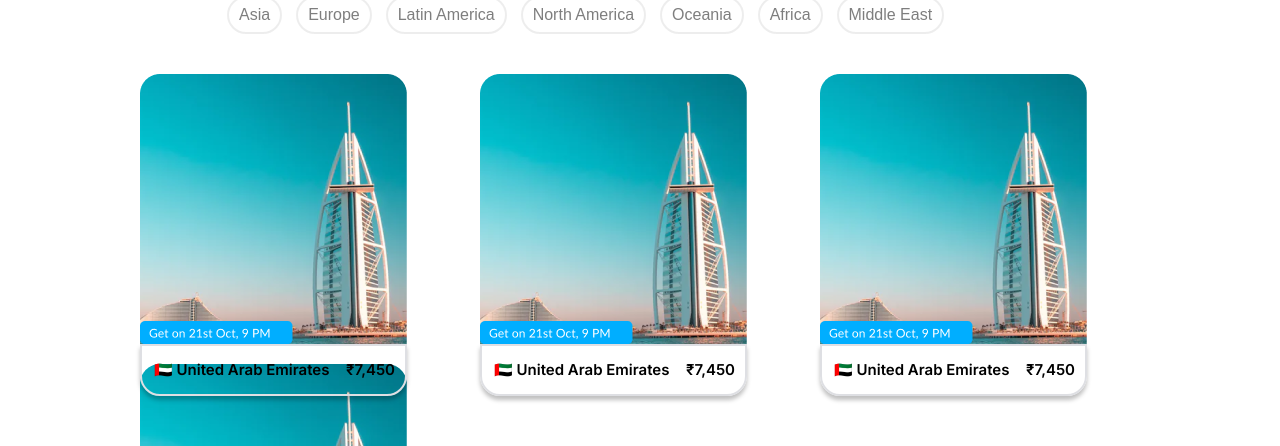
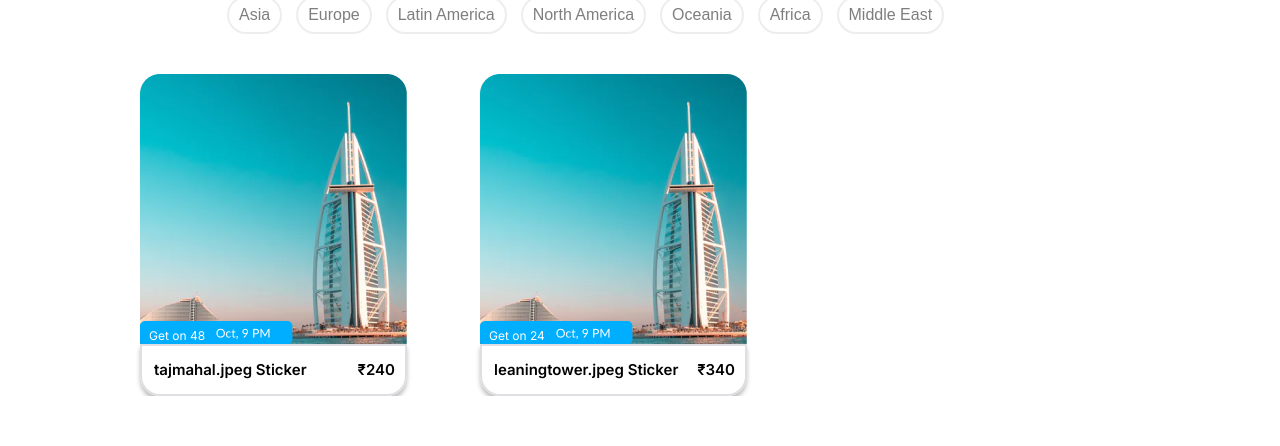
Before and after one commit to Zirectly44/visamate-frontend, a Next.js app: page / in a window 1280 px wide. Shown: the part 482-928 px from the top of the page. After the commit the page ends 878 px from the top, so only its background shows below. Built offline with nearby package versions, Linux system fonts and the light colour scheme.

Commit message:
Feat : Added import support in cards.

```diff
--- a/app/_tourist.tsx
+++ b/app/_tourist.tsx
@@ -1,9 +1,27 @@
+"use client;";
+
 import CountryCard from "@/components/UI/CountryCard/CountryCard";
 import s from "./_tourist.module.css";
 import Image from "next/image";
 import heroImg from "@/images/heroimg.png";
+import { useState, useEffect } from "react";
+import touristdata from "./touristdata.json";
 
 export default function Tourist() {
+  // const [data, setData] = useState([]);
+  // console.log(touristdata)
+
+  // useEffect(() => {
+  //   const fetchData = async () => {
+  //     // const response = await fetch('./data.json'); // Fetch the JSON file from the public directory
+  //     // const jsonData = await response.json();
+  //     // setData();
+  //     console.log(data);
+  //   };
+
+  //   fetchData();
+  // }, []); // Empty dependency array ensures the effect runs once after the initial render
+
   return (
     <div>
       <div className={s.imgContainer}>
@@ -21,10 +39,20 @@ export default function Tourist() {
           <button>Middle East</button>
         </div>
         <div className={s.CountryCardGrid}>
+          {/* <CountryCard />
           <CountryCard />
           <CountryCard />
-          <CountryCard />
-          <CountryCard />
+          <CountryCard /> */}
+          {touristdata.data.map((item) => (
+            <CountryCard
+              key={item.id}
+              processingTime={item.attributes.ProcessingTime}
+              imageUrl={item.attributes.cardBanner.data.attributes.url}
+              countryName={item.attributes.visaType}
+              countryFlag={item.attributes.cardBanner.data.attributes.name}
+              price={item.attributes.price}
+            />
+          ))}
         </div>
       </div>
     </div>
--- /dev/null
+++ b/app/touristdata.json
@@ -0,0 +1,158 @@
+{
+    "data": [
+        {
+            "id": 1,
+            "attributes": {
+                "createdAt": "2023-10-31T06:12:14.994Z",
+                "updatedAt": "2023-11-01T07:48:47.316Z",
+                "publishedAt": "2023-10-31T06:12:18.606Z",
+                "ProcessingTime": 48,
+                "price": 240,
+                "validity": 80,
+                "visaType": "Sticker",
+                "Details": "This is visa for agra",
+                "Continent": "Asia",
+                "cardBanner": {
+                    "data": {
+                        "id": 3,
+                        "attributes": {
+                            "name": "tajmahal.jpeg",
+                            "alternativeText": null,
+                            "caption": null,
+                            "width": 284,
+                            "height": 177,
+                            "formats": {
+                                "thumbnail": {
+                                    "name": "thumbnail_tajmahal.jpeg",
+                                    "hash": "thumbnail_tajmahal_553d6c458f",
+                                    "ext": ".jpeg",
+                                    "mime": "image/jpeg",
+                                    "path": null,
+                                    "width": 245,
+                                    "height": 153,
+                                    "size": 9.22,
+                                    "url": "/uploads/thumbnail_tajmahal_553d6c458f.jpeg"
+                                }
+                            },
+                            "hash": "tajmahal_553d6c458f",
+                            "ext": ".jpeg",
+                            "mime": "image/jpeg",
+                            "size": 8.19,
+                            "url": "/uploads/tajmahal_553d6c458f.jpeg",
+                            "previewUrl": null,
+                            "provider": "local",
+                            "provider_metadata": null,
+                            "createdAt": "2023-10-31T06:10:31.628Z",
+                            "updatedAt": "2023-10-31T06:11:28.758Z"
+                        }
+                    }
+                },
+                "faqs": {
+                    "data": [
+                        {
+                            "id": 1,
+                            "attributes": {
+                                "question": "What's the process of verification.",
+                                "answer": "It will be done by us.",
+                                "createdAt": "2023-10-31T12:44:35.365Z",
+                                "updatedAt": "2023-10-31T12:44:40.405Z",
+                                "publishedAt": "2023-10-31T12:44:40.402Z"
+                            }
+                        },
+                        {
+                            "id": 2,
+                            "attributes": {
+                                "question": "some random question",
+                                "answer": "some random answer",
+                                "createdAt": "2023-10-31T12:47:06.890Z",
+                                "updatedAt": "2023-10-31T12:47:11.218Z",
+                                "publishedAt": "2023-10-31T12:47:11.216Z"
+                            }
+                        }
+                    ]
+                }
+            }
+        },
+        {
+            "id": 2,
+            "attributes": {
+                "createdAt": "2023-10-31T06:13:25.548Z",
+                "updatedAt": "2023-10-31T12:56:20.671Z",
+                "publishedAt": "2023-10-31T06:13:27.935Z",
+                "ProcessingTime": 24,
+                "price": 340,
+                "validity": 75,
+                "visaType": "Sticker",
+                "Details": "This is visa for xyz.",
+                "Continent": "South-America",
+                "cardBanner": {
+                    "data": {
+                        "id": 2,
+                        "attributes": {
+                            "name": "leaningtower.jpeg",
+                            "alternativeText": null,
+                            "caption": null,
+                            "width": 259,
+                            "height": 194,
+                            "formats": {
+                                "thumbnail": {
+                                    "name": "thumbnail_leaningtower.jpeg",
+                                    "hash": "thumbnail_leaningtower_4d44a7d58d",
+                                    "ext": ".jpeg",
+                                    "mime": "image/jpeg",
+                                    "path": null,
+                                    "width": 208,
+                                    "height": 156,
+                                    "size": 8.65,
+                                    "url": "/uploads/thumbnail_leaningtower_4d44a7d58d.jpeg"
+                                }
+                            },
+                            "hash": "leaningtower_4d44a7d58d",
+                            "ext": ".jpeg",
+                            "mime": "image/jpeg",
+                            "size": 10.57,
+                            "url": "/uploads/leaningtower_4d44a7d58d.jpeg",
+                            "previewUrl": null,
+                            "provider": "local",
+                            "provider_metadata": null,
+                            "createdAt": "2023-10-31T06:10:31.625Z",
+                            "updatedAt": "2023-10-31T06:12:40.184Z"
+                        }
+                    }
+                },
+                "faqs": {
+                    "data": [
+                        {
+                            "id": 2,
+                            "attributes": {
+                                "question": "some random question",
+                                "answer": "some random answer",
+                                "createdAt": "2023-10-31T12:47:06.890Z",
+                                "updatedAt": "2023-10-31T12:47:11.218Z",
+                                "publishedAt": "2023-10-31T12:47:11.216Z"
+                            }
+                        },
+                        {
+                            "id": 1,
+                            "attributes": {
+                                "question": "What's the process of verification.",
+                                "answer": "It will be done by us.",
+                                "createdAt": "2023-10-31T12:44:35.365Z",
+                                "updatedAt": "2023-10-31T12:44:40.405Z",
+                                "publishedAt": "2023-10-31T12:44:40.402Z"
+                            }
+                        }
+                    ]
+                }
+            }
+        }
+    ],
+    "meta": {
+        "pagination": {
+            "page": 1,
+            "pageSize": 25,
+            "pageCount": 1,
+            "total": 2
+        }
+    }
+}
--- a/components/UI/CountryCard/CountryCard.module.css
+++ b/components/UI/CountryCard/CountryCard.module.css
@@ -2,9 +2,19 @@
   height: 270px;
   width: 267px;
   border-radius: 20px;
-  position: relative;
   display: flex;
   flex-direction: column;
+  position: relative;
+}
+
+.CountryCardContainer p.geton{
+  font-size: 12px;
+  padding: 1.5px 9px 1.5px 9px;
+  border-radius: 2px;
+  position: absolute;
+  bottom: 0;
+  background-color: #00AEFF;
+  color: white;
 }
 
 .CountryCardText {
@@ -28,4 +38,5 @@
   font-style: normal;
   font-weight: 600;
   line-height: 28px; /* 186.667% */
+  position: relative;
 }
--- a/components/UI/CountryCard/CountryCard.tsx
+++ b/components/UI/CountryCard/CountryCard.tsx
@@ -2,13 +2,29 @@ import Image from "next/image";
 import Dubai from "@/images/dubai.png";
 import s from "./CountryCard.module.css";
 
-export default function CountryCard() {
+
+interface CountryCardProps {
+  processingTime: number; // Assuming processing time is represented as a string
+  imageUrl: string; // URL for the country image
+  countryName: string;
+  countryFlag: string; // URL for the country flag image
+  price: number; // Assuming price is represented as a number
+}
+
+export default function CountryCard({
+  processingTime,
+  imageUrl,
+  countryName,
+  countryFlag,
+  price,
+}: CountryCardProps) {
   return (
     <div className={s.CountryCardContainer}>
+      <p className={s.geton}>Get on {processingTime}</p>
       <Image src={Dubai} alt="Dubai" />
       <div className={s.CountryCardText}>
-        <p>🇦🇪 United Arab Emirates</p>
-        <p>₹7,450</p>
+        <p>{countryFlag} {countryName}</p>
+        <p>₹{price}</p>
       </div>
     </div>
   );
```
